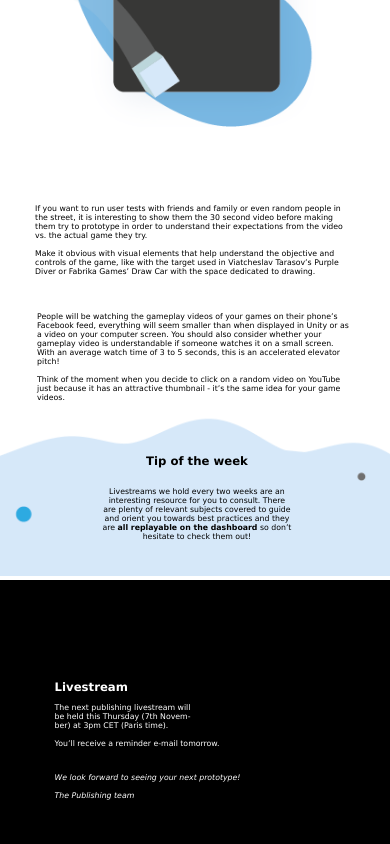
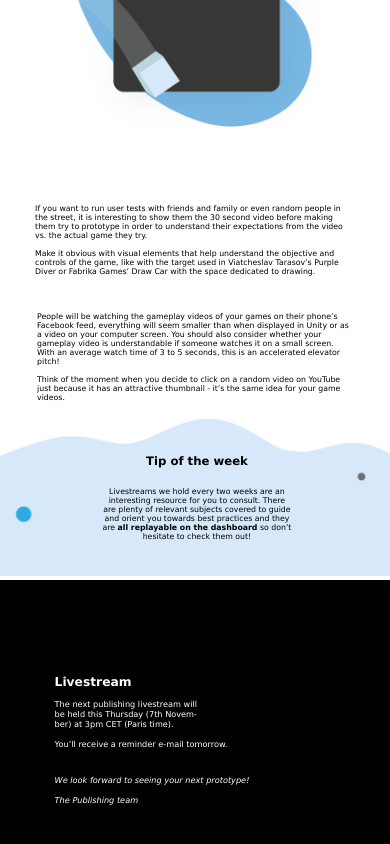
Before and after one commit to AvilinP/inlamning_voodoo, a plain HTML site: page index.html in a window 390 px wide. Shown: the part 1818-2662 px from the top of the page. Drawn offline with Linux system fonts and the light colour scheme.

Commit message:
uppdaterat font size i footern

```diff
--- a/style.css
+++ b/style.css
@@ -243,7 +243,7 @@ header {
   .footer {
     flex-direction: column;
     justify-content: center;
-    font-size: 2vw;
+    font-size: 2.1vw;
   }
 
   .footer-right {
```
